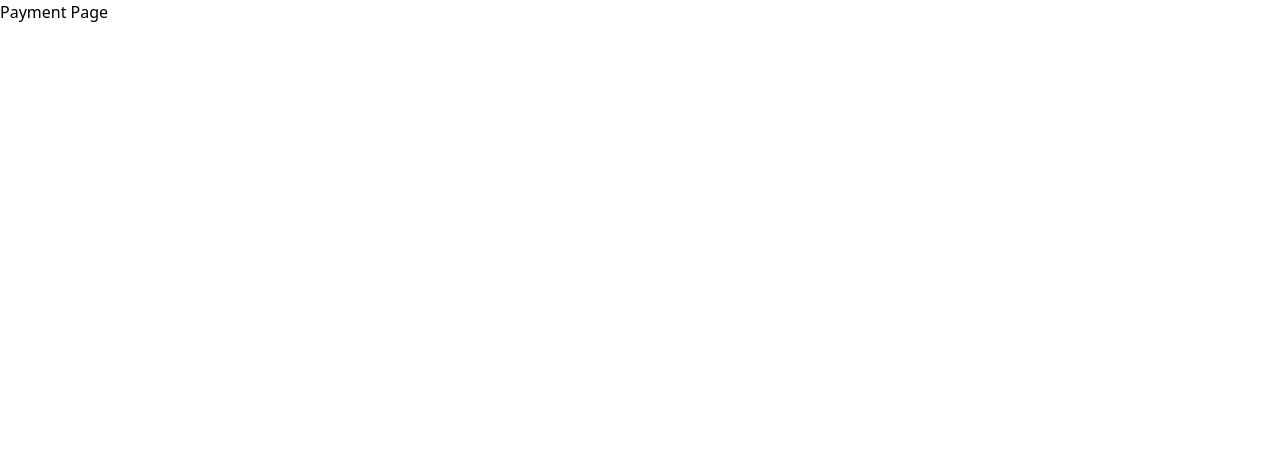
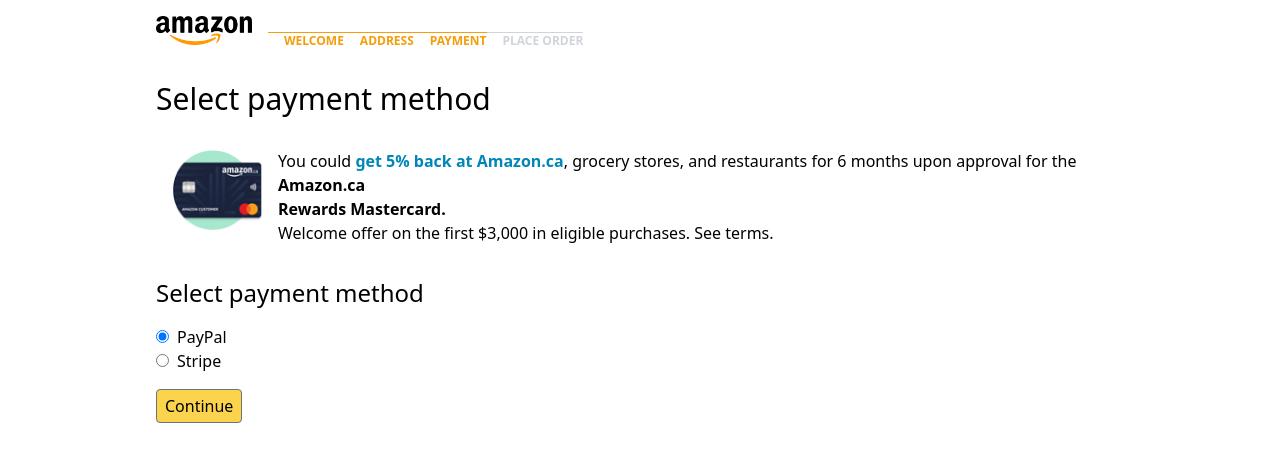
Before and after one commit to ianbrdeguzman/amazon-clone, a React (Create React App) app in the folder frontend/: page /payment in a window 1280 px wide. Shown: the top 462 px of the page. Built offline with nearby package versions, Linux system fonts and the light colour scheme.

Commit message:
create payment page and implement payment method redux

```diff
--- a/frontend/src/components/Ad.jsx
+++ b/frontend/src/components/Ad.jsx
@@ -1,12 +1,12 @@
 import React from 'react';
 import image from '../assets/ad.png';
 
-const Ad = ({ cart }) => {
+const Ad = ({ cart, payment }) => {
     return (
         <div className='bg-cartBackground pt-4'>
             <div
-                className={`w-11/12 bg-white p-4 flex ${
-                    cart ? 'mx-auto' : 'mx-4'
+                className={`w-full max-w-11/12 bg-white p-4 flex ${
+                    cart ? 'mx-auto' : payment ? 'md:mx-0' : 'md:mx-4'
                 }`}
             >
                 <div className='min-w-[90px] mr-4'>
--- a/frontend/src/components/CheckoutSteps.js
+++ b/frontend/src/components/CheckoutSteps.js
@@ -1,10 +1,14 @@
 import React from 'react';
 import logo from '../assets/Amazon_logo.svg.png';
 
-const CheckoutSteps = ({ step1, step2, step3, step4 }) => {
+const CheckoutSteps = ({ step1, step2, step3, step4, shipping }) => {
     return (
         <div>
-            <div className='w-full max-w-[540px] mx-auto p-4 uppercase text-xs font-semibold flex flex-col md:flex-row justify-self-start'>
+            <div
+                className={`w-full max-w-[540px] p-4 uppercase text-xs font-semibold flex flex-col md:flex-row justify-self-start ${
+                    shipping ? '' : 'mx-auto'
+                }`}
+            >
                 <div className='w-24 mx-auto md:mr-4'>
                     <img src={logo} alt='logo' />
                 </div>
--- a/frontend/src/pages/PaymentPage.jsx
+++ b/frontend/src/pages/PaymentPage.jsx
@@ -1,7 +1,67 @@
-import React from 'react';
+import React, { useState } from 'react';
+import CheckoutSteps from '../components/CheckoutSteps';
+import Ad from '../components/Ad';
+import { useDispatch } from 'react-redux';
+import { useHistory } from 'react-router';
+import { addPaymentMethod } from '../redux/actions/cart.action';
 
 const PaymentPage = () => {
-    return <div>Payment Page</div>;
+    const [paymentMethod, setPaymentMethod] = useState('PayPal');
+
+    const dispatch = useDispatch();
+    const history = useHistory();
+
+    const handlePaymentMethodOnSubmit = (e) => {
+        e.preventDefault();
+        dispatch(addPaymentMethod(paymentMethod));
+        history.push('/placeorder');
+    };
+
+    return (
+        <div className='max-w-[1000px] mx-auto'>
+            <CheckoutSteps step1 step2 step3 shipping />
+            <div className='p-4'>
+                <h1 className='text-3xl'>Select payment method</h1>
+                <Ad payment />
+                <h2 className='text-2xl my-4'>Select payment method</h2>
+                <form onSubmit={handlePaymentMethodOnSubmit}>
+                    <div>
+                        <input
+                            type='radio'
+                            name='paymentMethod'
+                            id='paypal'
+                            value='PayPal'
+                            checked
+                            onChange={(e) => setPaymentMethod(e.target.value)}
+                        />
+                        <label htmlFor='paypal' className='ml-2'>
+                            PayPal
+                        </label>
+                    </div>
+                    <div>
+                        <input
+                            type='radio'
+                            name='paymentMethod'
+                            id='stripe'
+                            value='Stripe'
+                            onChange={(e) => setPaymentMethod(e.target.value)}
+                        />
+                        <label htmlFor='stripe' className='ml-2'>
+                            Stripe
+                        </label>
+                    </div>
+                    <div className='w-full'>
+                        <button
+                            type='submit'
+                            className='w-full md:w-auto my-4 border border-gray-500 py-1 px-2 rounded bg-yellow-300 focus:outline-none'
+                        >
+                            Continue
+                        </button>
+                    </div>
+                </form>
+            </div>
+        </div>
+    );
 };
 
 export default PaymentPage;
--- a/frontend/src/pages/ShippingPage.jsx
+++ b/frontend/src/pages/ShippingPage.jsx
@@ -105,7 +105,7 @@
     ]);
     return (
         <div>
-            <ChecoutSteps step1 step2 />
+            <ChecoutSteps step1 step2 shipping />
             <div className='w-full max-w-[540px] mx-auto p-4'>
                 <h1 className='text-3xl'>Select a shipping address</h1>
                 <form
--- a/frontend/src/redux/actionTypes.js
+++ b/frontend/src/redux/actionTypes.js
@@ -9,6 +9,7 @@
 export const CART_ADD_ITEM = 'CART_ADD_ITEM';
 export const CART_REMOVE_ITEM = 'CART_REMOVE_ITEM';
 export const CART_ADD_SHIPPING_ADDRESS = 'CART_ADD_SHIPPING_ADDRESS';
+export const CART_ADD_PAYMENT_METHOD = 'CART_ADD_PAYMENT_METHOD';
 
 export const USER_LOGIN_REQUEST = 'USER_LOGIN_REQUEST';
 export const USER_LOGIN_SUCESS = 'USER_LOGIN_SUCESS';
--- a/frontend/src/redux/actions/cart.action.js
+++ b/frontend/src/redux/actions/cart.action.js
@@ -2,6 +2,7 @@
 
 import {
     CART_ADD_ITEM,
+    CART_ADD_PAYMENT_METHOD,
     CART_ADD_SHIPPING_ADDRESS,
     CART_REMOVE_ITEM,
 } from '../actionTypes';
@@ -37,3 +38,7 @@
     dispatch({ type: CART_ADD_SHIPPING_ADDRESS, payload: data });
     localStorage.setItem('shippingAddress', JSON.stringify(data));
 };
+export const addPaymentMethod = (data) => async (dispatch) => {
+    dispatch({ type: CART_ADD_PAYMENT_METHOD, payload: data });
+    localStorage.setItem('paymentMethod', data);
+};
--- a/frontend/src/redux/reducers/cart.reducer.js
+++ b/frontend/src/redux/reducers/cart.reducer.js
@@ -1,5 +1,6 @@
 import {
     CART_ADD_ITEM,
+    CART_ADD_PAYMENT_METHOD,
     CART_ADD_SHIPPING_ADDRESS,
     CART_REMOVE_ITEM,
 } from '../actionTypes';
@@ -44,6 +45,11 @@
                 ...state,
                 shippingAddress: action.payload,
             };
+        case CART_ADD_PAYMENT_METHOD:
+            return {
+                ...state,
+                paymentMethod: action.payload,
+            };
         default:
             return { ...state };
     }
--- a/frontend/src/redux/store.js
+++ b/frontend/src/redux/store.js
@@ -18,6 +18,8 @@
         cartItems: JSON.parse(localStorage.getItem('cart')) || [],
         shippingAddress:
             JSON.parse(localStorage.getItem('shippingAddress')) || {},
+        paymentMethod:
+            JSON.parse(localStorage.getItem('paymentMethod')) || 'PayPal',
     },
     userLogin: {
         userInfo: JSON.parse(localStorage.getItem('userInfo')) || null,
```
